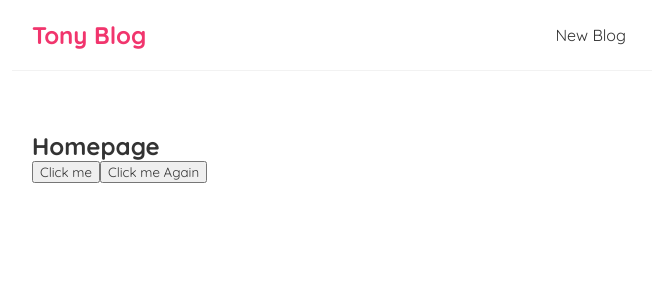
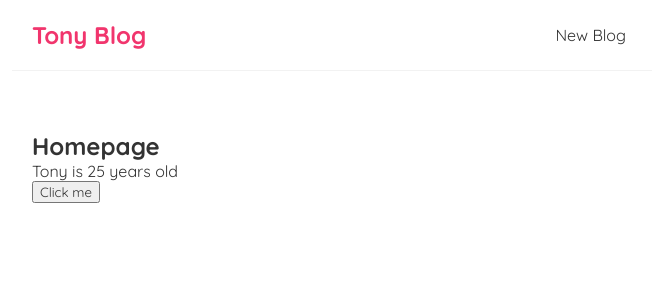
Before and after one commit to G-69westside/road-to-react, a React (Create React App) app: page / in a window 1280 px wide. Shown: the top 300 px of the page, without its empty margins (308-964 px from the left). Built offline with nearby package versions, Linux system fonts and the light colour scheme.

Commit message:
learning useState hook and effects

```diff
--- a/src/Home.js
+++ b/src/Home.js
@@ -1,6 +1,11 @@
+import { useState } from "react";
 const Home = () => {
+  //let name = "Tony";
+  const [name, setName] = useState("Tony");
+  const [age, setAge] = useState(25);
   const handleClick = () => {
-    alert("Clicked");
+    setName("Maluki");
+    setAge("30")
   };
   const handleClickAgain = (name) => {
     alert("Hello " + name);
@@ -8,14 +13,9 @@
   return (
     <div className="home">
       <h2>Homepage</h2>
+      <p>{name} is {age} years old</p>
       <button onClick={handleClick}>Click me </button>
-      <button
-        onClick={() => {
-          handleClickAgain("Mario");
-        }}
-      >
-        Click me Again
-      </button>
+      {/* <button onClick={() => handleClickAgain("Mario")}>Click me Again</button> */}
     </div>
   );
 };
```
